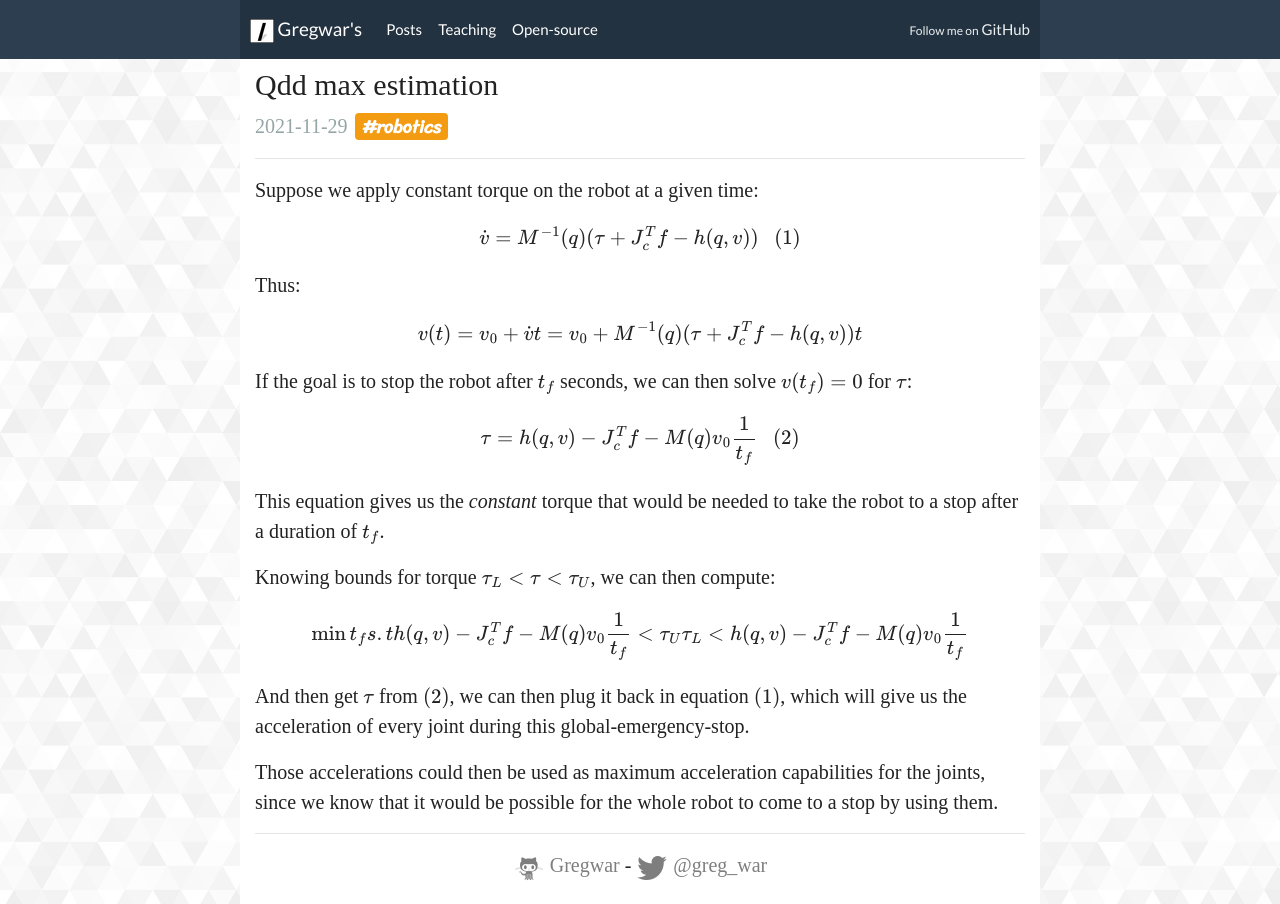
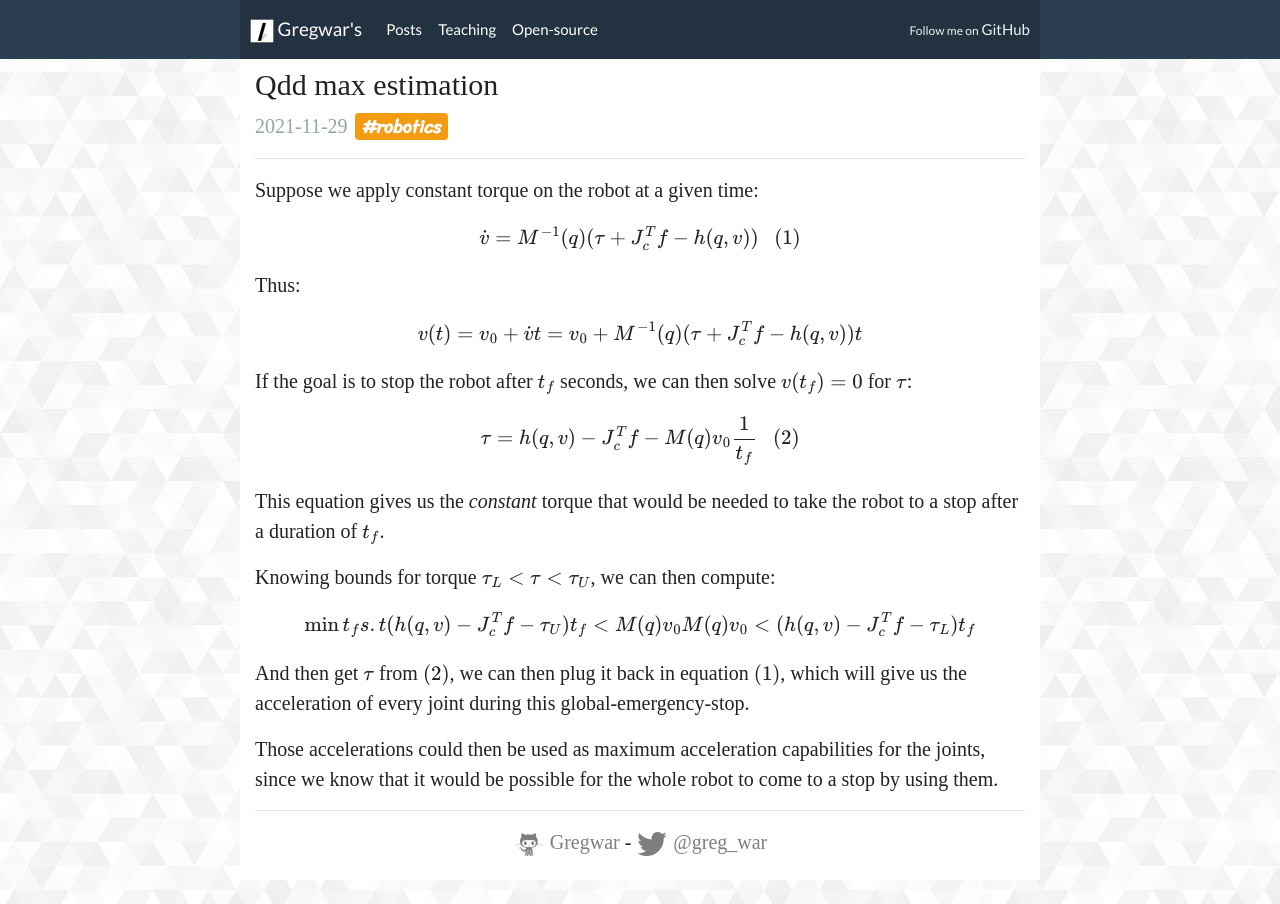
Before and after one commit to Gregwar/gregwar.github.io, a Jekyll site: the page built from qdd-max-estimation.md, in a window 1280 px wide. Built offline with Jekyll 4.4.1, drawn with Linux system fonts in a browser that asks for light colours; some web fonts are replaced; formulas are drawn with MathJax 3.

Commit message:
Qdd max estimation

```diff
--- a/qdd-max-estimation.md
+++ b/qdd-max-estimation.md
@@ -29,8 +29,8 @@ Knowing bounds for torque $$\tau_L < \tau < \tau_U$$, we can then compute:
 $$
 \min t_f \\
 s.t \\
-h(q, v) -J_c^T f -M(q)v_0 \frac{1}{t_f} < \tau_U \\
-\tau_L < h(q, v) -J_c^T f -M(q)v_0 \frac{1}{t_f} \\
+(h(q, v) -J_c^T f - \tau_U) t_f < M(q)v_0 \\
+M(q)v_0 < (h(q, v) -J_c^T f - \tau_L)t_f \\
 $$
 
 And then get $$\tau$$ from $$(2)$$, we can then plug it back in equation $$(1)$$, which will
```
